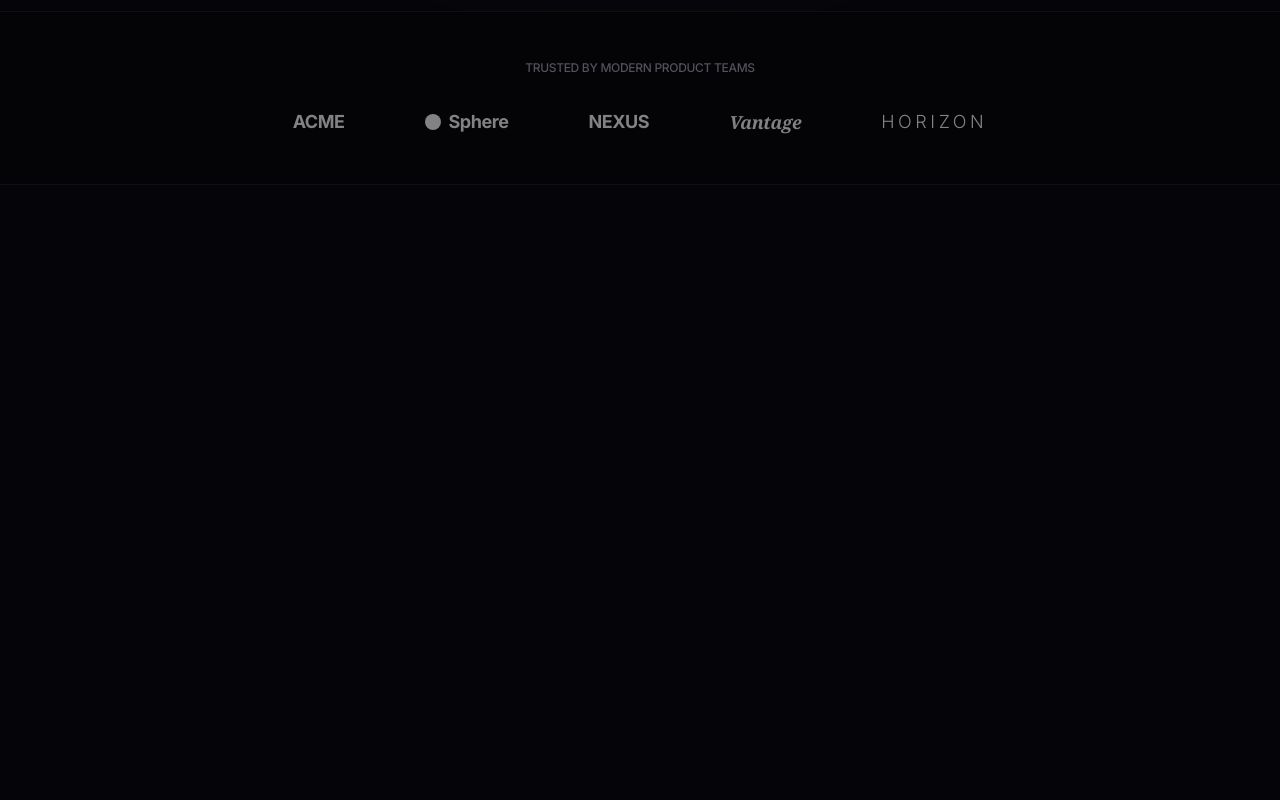
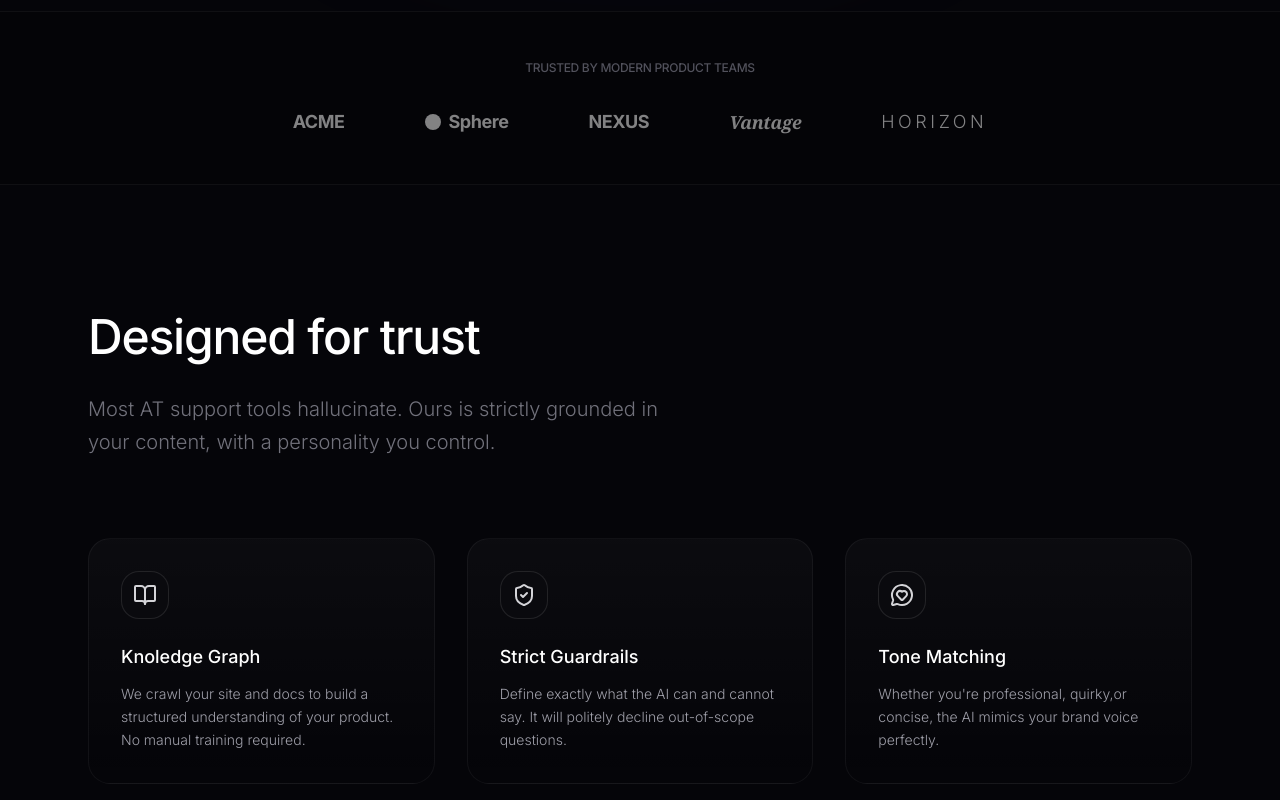
Before and after one commit to AsifAhmedSahil/OneMinute-Care-Customer-support-resolved-in-one-minute, a Next.js app: page / in a window 1280 px wide. Shown: the part 1354-2154 px from the top of the page. Before the commit the page ends 1539 px from the top, so only its background shows below. Built offline with nearby package versions, Linux system fonts and the light colour scheme.

Commit message:
feature section:

```diff
--- a/app/page.tsx
+++ b/app/page.tsx
@@ -1,3 +1,4 @@
+import Features from '@/components/landing/features'
 import Hero from '@/components/landing/hero'
 import Navbar from '@/components/landing/nav'
 import SocialProof from '@/components/landing/social'
@@ -9,6 +10,7 @@ const Page = () => {
       <Navbar/>
       <Hero/>
       <SocialProof/>
+      <Features/>
 
     </div>
   )
--- /dev/null
+++ b/components/landing/features/index.tsx
@@ -0,0 +1,63 @@
+import { BookOpen, MessageCircleHeart, ShieldCheck } from "lucide-react";
+import React from "react";
+
+const Features = () => {
+  return (
+    <section id="features" className="py-32 px-6 max-w-6xl mx-auto">
+      <div className="mb-20">
+        <h2 className="text-3xl md:text-5xl font-medium text-white tracking-tight mb-8">
+          Designed for trust
+        </h2>
+
+        <p className="text-xl text-zinc-500 font-light max-w-xl leading-relaxed">
+          Most AT support tools hallucinate. Ours is strictly grounded in your
+          content, with a personality you control.
+        </p>
+      </div>
+
+      <div className="grid grid-cols-1 md:grid-cols-3 gap-8">
+        <div className="group p-8 rounded-3xl border border-white/5 bg-linear-to-b from-white/3 to-transparent hover:border-white/10 transition-colors">
+          <div className="w-12 h-12 rounded-2xl bg-[#0A0A0E] border border-white/10 flex items-center justify-center mb-6 group-hover:scale-105 transition-transform">
+            <BookOpen className="w-6 h-6 text-zinc-300" />
+          </div>
+          <h3 className="text-lg font-medium text-white mb-3">
+            Knoledge Graph
+          </h3>
+
+          <p className="text-sm text-zinc-400 font-light leading-relaxed">
+            We crawl your site and docs to build a structured understanding of
+            your product. No manual training required.
+          </p>
+        </div>
+        <div className="group p-8 rounded-3xl border border-white/5 bg-linear-to-b from-white/3 to-transparent hover:border-white/10 transition-colors">
+          <div className="w-12 h-12 rounded-2xl bg-[#0A0A0E] border border-white/10 flex items-center justify-center mb-6 group-hover:scale-105 transition-transform">
+            <ShieldCheck className="w-6 h-6 text-zinc-300" />
+          </div>
+          <h3 className="text-lg font-medium text-white mb-3">
+            Strict Guardrails
+          </h3>
+
+          <p className="text-sm text-zinc-400 font-light leading-relaxed">
+            Define exactly what the AI can and cannot say. It will politely decline out-of-scope questions.
+          </p>
+        </div>
+        <div className="group p-8 rounded-3xl border border-white/5 bg-linear-to-b from-white/3 to-transparent hover:border-white/10 transition-colors">
+          <div className="w-12 h-12 rounded-2xl bg-[#0A0A0E] border border-white/10 flex items-center justify-center mb-6 group-hover:scale-105 transition-transform">
+            <MessageCircleHeart className="w-6 h-6 text-zinc-300" />
+          </div>
+          <h3 className="text-lg font-medium text-white mb-3">
+            Tone Matching
+          </h3>
+
+          <p className="text-sm text-zinc-400 font-light leading-relaxed">
+            Whether you&apos;re professional, quirky,or concise, the AI mimics your brand voice perfectly.
+          </p>
+        </div>
+
+
+      </div>
+    </section>
+  );
+};
+
+export default Features;
```
